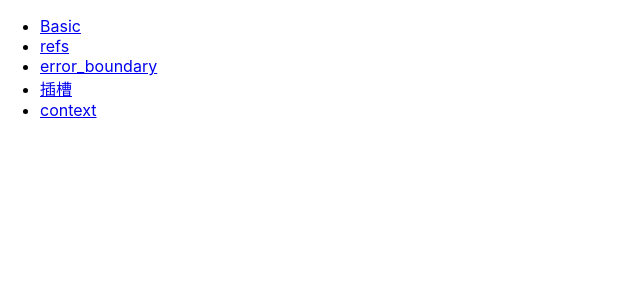
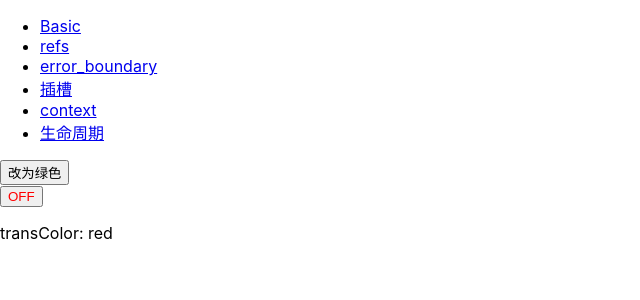
Before and after one commit to songxianxian/react-my-app, a React (Create React App) app: page /life in a window 1280 px wide. Shown: the top 300 px of the page, without its empty margins (0-640 px from the left). Built offline with nearby package versions, Linux system fonts and the light colour scheme.

Commit message:
生命周期

```diff
--- a/src/App.jsx
+++ b/src/App.jsx
@@ -7,6 +7,7 @@ import MyRefs from './views/refs.jsx';
 import ErrorBoundary from './views/error_boundary.jsx';
 import Portal from './views/Portal.jsx';
 import MyContext from './views/MyContext.jsx';
+import Life from './views/Life.jsx';
 
 function App() {
     return (
@@ -29,6 +30,9 @@ function App() {
                         <li>
                             <Link to="/context">context</Link>
                         </li>
+                        <li>
+                            <Link to="/life">生命周期</Link>
+                        </li>
                     </ul>
                 </nav>
 
@@ -47,6 +51,9 @@ function App() {
                     <Route path="/context">
                         <MyContext />
                     </Route>
+                    <Route path="/life">
+                        <Life/>
+                    </Route>
                 </Switch>
             </div>
         </Router>
--- /dev/null
+++ b/src/views/Life.jsx
@@ -0,0 +1,102 @@
+import React from "react";
+
+export default class Demo extends React.Component {
+    constructor(props) {
+        super(props);
+        this.state = {
+            color: 'red'
+        };
+        this.handelChangeColor = this.handelChangeColor.bind(this);
+    }
+    handelChangeColor () {
+        this.setState({
+            color: 'green'
+        })
+    }
+    render() {
+        return (
+            <div className="lift">
+                <button onClick={this.handelChangeColor}>改为绿色</button>
+                <Child color={this.state.color}/>
+            </div>
+        );
+    }
+
+}
+
+
+class Child extends React.Component {
+    constructor(props) {
+        console.log('constructor');
+        super(props);
+        this.state = {
+            isToggleOn: false,
+            transColor: 'red',
+        };
+        this.handleClick = this.handleClick.bind(this);
+    }
+    static getDerivedStateFromProps (nextProps, preState) { //这个方法是静态的，不能访问到组件的实例，无法在方法中使用this。
+        console.log('getDerivedStateFromProps nextProps==', nextProps, 'preState==', preState);
+        //getDerivedStateFromProps的返回值将作为setState的参数，如果返回null，则不更新state，不能返回object 或 null 以外的值，否则会警告
+        if (nextProps.color !== preState.transColor) {
+            return {
+                transColor: nextProps.color
+            }
+        }
+        return null;
+    }
+    // UNSAFE_componentWillReceiveProps (props, state) {
+    //     console.log('UNSAFE_componentWillReceiveProps props==', props, 'state==', state);
+    // }
+    shouldComponentUpdate (nextProps, nextState, nextContext) {
+        console.log('shouldComponentUpdate nextProps==', nextProps, 'nextState==', nextState, 'nextContext==', nextContext);
+        return true;
+    }
+    handleClick () {
+        console.log('click---');
+
+        this.setState((state) => ({isToggleOn: !state.isToggleOn}))
+    }
+    // UNSAFE_componentWillMount (any1, any2) {
+    //     console.log('UNSAFE_componentWillMount');
+
+    // }
+    // UNSAFE_componentWillUpdate (nextProps, nextState, nextContext) { //readonly
+    //     console.log('UNSAFE_componentWillUpdate');
+    // }
+    render () {
+        console.log('render---');
+
+        return (
+            <div className="child">
+                <button style={{color: this.props.color}} onClick={this.handleClick}>{this.state.isToggleOn ? "ON" : "OFF"}</button>
+                <p>transColor: {this.state.transColor}</p>
+            </div>
+        )
+    }
+    getSnapshotBeforeUpdate(preProps, preState) { //readonly
+        //getSnapshotBeforeUpdate 的使用场景一般是获取组建更新之前的滚动条位置
+        console.log('getSnapshotBeforeUpdate  preProps==', preProps, 'preState==', preState);
+        return null;
+    }
+    componentDidMount (any1, any2, any3) {
+        console.log('componentDidMount');
+    }
+    componentDidUpdate (preProps, preState, snapshot) { //readonly
+        console.log('componentDidUpdate');
+        // snapshot 是从 getSnapshotBeforeUpdate 的返回值，默认是 null
+    }
+    componentWillUnmount () {
+        console.log('componentWillUnmount');
+
+    }
+}
+
+
+/**
+ * 1. UNSAFE_componentWillUpdate、 UNSAFE_componentWillReceiveProps 在存在static getDerivedStateFromProps 和 getSnapshotBeforeUpdate 这两个方法的时候不会执行
+ *
+ * 2. static getDerivedStateFromProps 它是作为componentWillReceiveProps的代替品出现，无论是mounting还是updating都会被触发； componentWillReceiveProps只会updating阶段，并且是父组件触发的render才被调用
+ *
+ * 3. 最常见的误解就是 getDerivedStateFromProps 和 componentWillReceiveProps 只会在 props “改变”时才会调用。实际上只要父级重新渲染时，这两个生命周期函数就会重新调用，不管 props 有没有“变化”。
+ */
```
